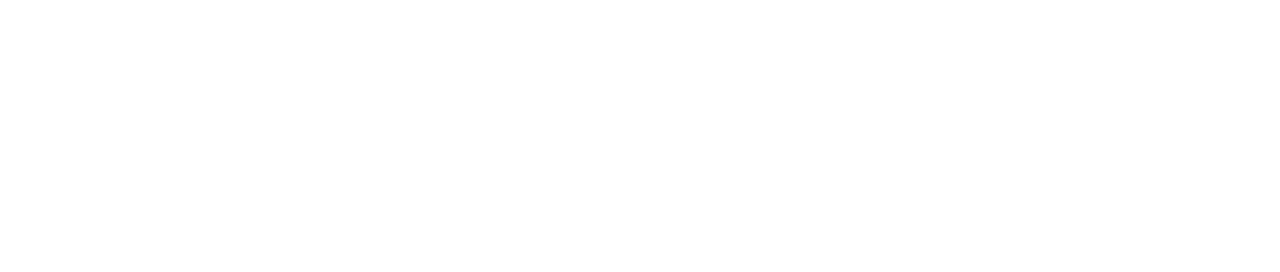
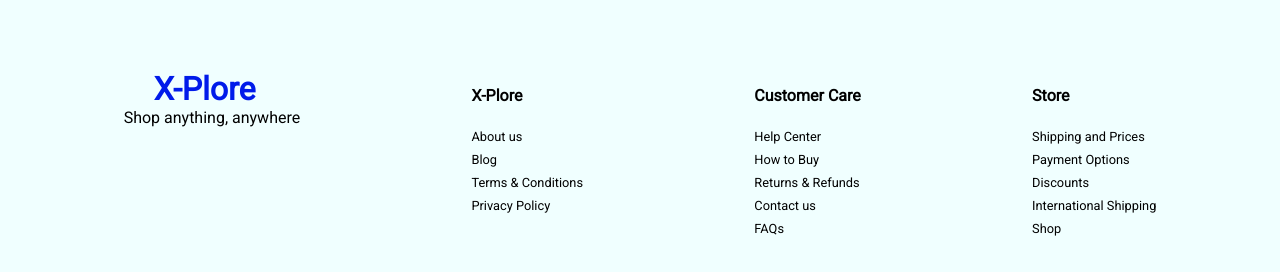
Before and after one commit to itsakhlaqahmed/ecommerce-react-app, a React (Create React App) app: page / in a window 1280 px wide. Shown: the part 1824-2096 px from the top of the page. Before the commit the page ends 1744 px from the top, so only its background shows below. Built offline with nearby package versions, Linux system fonts and the light colour scheme; no server answers; a web font is replaced by a local one.

Commit message:
Add Footer

```diff
--- a/src/Pages/ProductDetailsPage.js
+++ b/src/Pages/ProductDetailsPage.js
@@ -1,8 +1,9 @@
-import React, { Fragment, useContext, useEffect, useMemo, useState } from "react";
+import React, { useContext, useEffect, useState } from "react";
 import { useParams } from "react-router-dom";
 import { ProductContext } from "../components/core/ProductContext";
 import Nav from "../components/Nav";
 import { FaPlus, FaMinus } from "react-icons/fa";
+import Layout from "../components/common/auth/Layout";
 
 
 
@@ -91,10 +92,10 @@
 
 
     return (
-        <Fragment>
-            <Nav />
+        <Layout>
             <Product />
-        </Fragment>
+        </Layout>
+
     )
 }
 
--- /dev/null
+++ b/src/components/Footer.js
@@ -0,0 +1,39 @@
+/* eslint-disable jsx-a11y/anchor-is-valid */
+import React from "react";
+
+const Footer = () => {
+    return (
+        <section className="footer">
+            <div className="footer-brand">
+                <a to='/' className="nav-brand">X-Plore </a>
+                <p>Shop anything, anywhere</p>
+            </div>
+            <div className="links-column">
+                <h4 className="link-heading">X-Plore</h4>
+                <a href="#" className="footer-link">About us</a>
+                <a href="#" className="footer-link">Blog</a>
+                <a href="#" className="footer-link">Terms & Conditions</a>
+                <a href="#" className="footer-link">Privacy Policy</a>
+
+            </div>
+            <div className="links-column">
+                <h4 className="link-heading">Customer Care</h4>
+                <a href="#" className="footer-link">Help Center</a>
+                <a href="#" className="footer-link">How to Buy</a>
+                <a href="#" className="footer-link">Returns & Refunds</a>
+                <a href="#" className="footer-link">Contact us</a>
+                <a href="#" className="footer-link">FAQs</a>
+            </div>
+            <div className="links-column">
+                <h4 className="link-heading">Store</h4>
+                <a href="#" className="footer-link">Shipping and Prices</a>
+                <a href="#" className="footer-link">Payment Options</a>
+                <a href="#" className="footer-link">Discounts</a>
+                <a href="#" className="footer-link">International Shipping</a>
+                <a href="#" className="footer-link">Shop</a>
+            </div>
+        </section>
+    )
+}
+
+export default Footer;
--- a/src/components/Home.js
+++ b/src/components/Home.js
@@ -7,6 +7,7 @@
 import { ProductContext } from "./core/ProductContext";
 import Skeleton from "react-loading-skeleton";
 import 'react-loading-skeleton/dist/skeleton.css'
+import Footer from "./Footer";
 
 const Home = () => {
     const { products } = useContext(ProductContext);
@@ -19,6 +20,7 @@
             <Hero />
             <Categories categories={'categories'} />
             <ProductRow heading={"Recommended Products"} data={products}/>
+            <Footer />
 
         </Fragment>
     )
--- /dev/null
+++ b/src/components/common/auth/Layout.js
@@ -0,0 +1,16 @@
+import React, { Fragment } from "react";
+import Nav from "../../Nav";
+import Footer from "../../Footer";
+
+
+const Layout = ({children}) => {
+    return (
+    <Fragment>
+        <Nav />
+        {children}
+        <Footer/>
+    </Fragment>
+    )
+}
+
+export default Layout;
--- a/src/styles.css
+++ b/src/styles.css
@@ -297,9 +297,37 @@
 }
 
 
+/* _______________________ Footer _______________________ */
+
+.footer {
+    margin-top: 5rem;
+    display: flex;
+    padding: 70px;
+    justify-content: space-around;
+    background: azure;
+}
+
+.links-column {
+    display: flex;
+    flex-direction: column;
+    margin-left: 4rem;
+}
+
+.link-heading {
+    margin: 1rem 0;
+}
+
+.footer-link {
+    margin-top: .5rem;
+    text-decoration: none;
+    color: #000;
+    font-size: .8rem;
+
+}
 
 
-/* ------------------------ hero section ------------------------ */
+
+/* ______________________ hero section ______________________ */
 
 .hero-section {
     width: 100%;
@@ -314,7 +342,7 @@
 }
 
 
-/* ------------------------ categories section ------------------------ */
+/* ______________________ categories section ______________________ */
 
 .categories-section {
     box-sizing: border-box;
```
